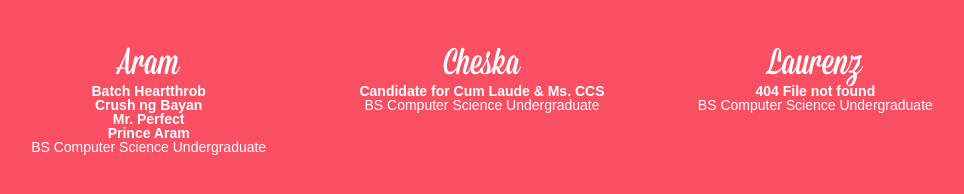
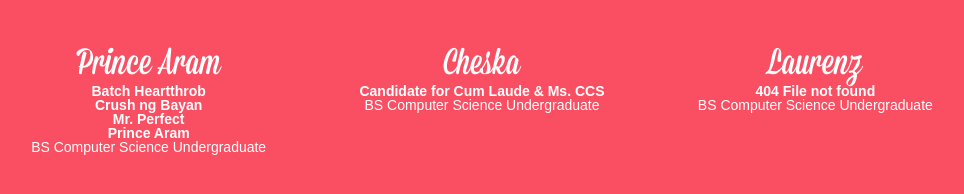
Before and after one commit to enzlaur/vsangels-git, a plain HTML site: page index.html in a window 1280 px wide. Shown: the part 468-662 px from the top of the page, without its empty margins (158-1122 px from the left). Drawn offline with Linux system fonts and the light colour scheme.

Commit message:
asdf
asdf

```diff
--- a/index.html
+++ b/index.html
@@ -34,7 +34,7 @@
 
                         <div class="row">
                             <div id="member-name" class="large-4 columns font-white font-20">
-                                Aram
+                                Prince Aram
                                 <div class="member-desc">
                                     <b>Batch Heartthrob<br></b>
                                     <b>Crush ng Bayan<br></b>
```
